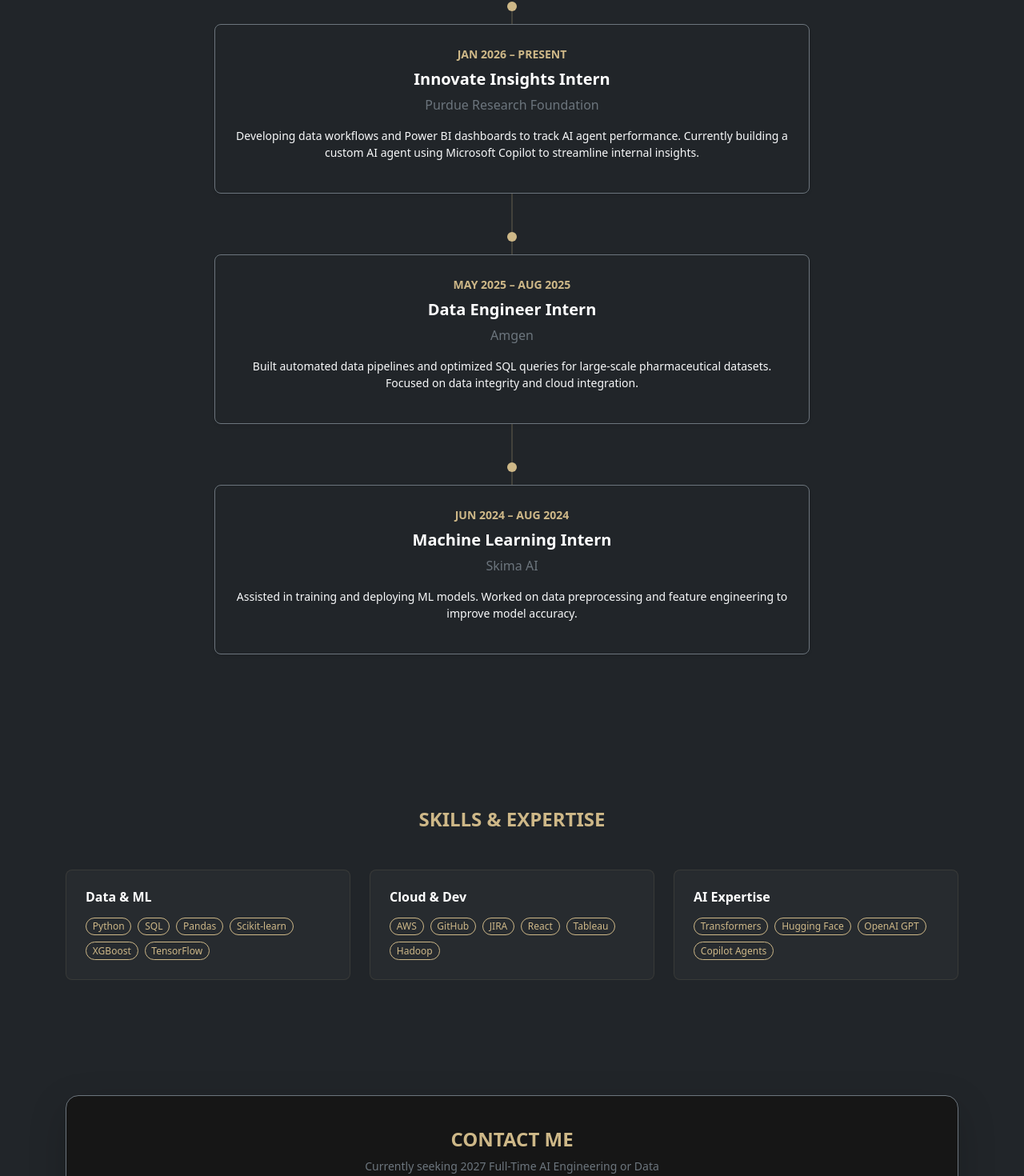
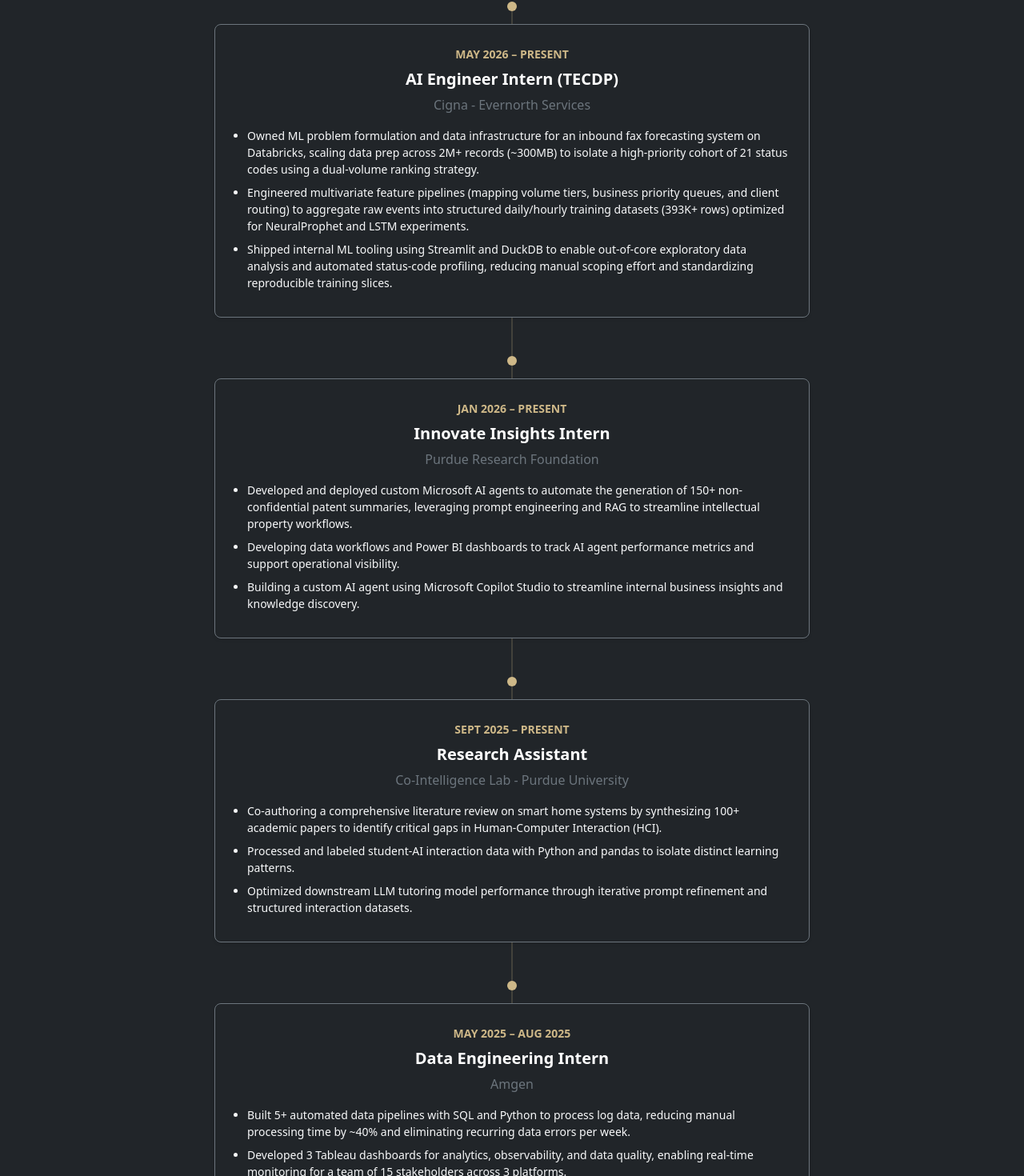
Before and after one commit to shylayadav1/personal-portfolio, a React (Vite) app: page / in a window 1280 px wide. Shown: the part 1593-3063 px from the top of the page at 80% size. Built offline with nearby package versions, Linux system fonts and the light colour scheme.

Commit message:
updated resume and experience section

```diff
--- a/src/components/Experience.tsx
+++ b/src/components/Experience.tsx
@@ -2,26 +2,55 @@
 
 const experiences = [
   {
+    title: "AI Engineer Intern (TECDP)",
+    company: "Cigna - Evernorth Services",
+    period: "May 2026 – Present",
+    bullets: [
+      "Owned ML problem formulation and data infrastructure for an inbound fax forecasting system on Databricks, scaling data prep across 2M+ records (~300MB) to isolate a high-priority cohort of 21 status codes using a dual-volume ranking strategy.",
+      "Engineered multivariate feature pipelines (mapping volume tiers, business priority queues, and client routing) to aggregate raw events into structured daily/hourly training datasets (393K+ rows) optimized for NeuralProphet and LSTM experiments.",
+      "Shipped internal ML tooling using Streamlit and DuckDB to enable out-of-core exploratory data analysis and automated status-code profiling, reducing manual scoping effort and standardizing reproducible training slices."
+    ]
+  },
+  {
     title: "Innovate Insights Intern",
     company: "Purdue Research Foundation",
     period: "Jan 2026 – Present",
-    description:
-      "Developing data workflows and Power BI dashboards to track AI agent performance. Currently building a custom AI agent using Microsoft Copilot to streamline internal insights.",
+    bullets: [
+      "Developed and deployed custom Microsoft AI agents to automate the generation of 150+ non-confidential patent summaries, leveraging prompt engineering and RAG to streamline intellectual property workflows.",
+      "Developing data workflows and Power BI dashboards to track AI agent performance metrics and support operational visibility.",
+      "Building a custom AI agent using Microsoft Copilot Studio to streamline internal business insights and knowledge discovery."
+    ]
   },
   {
-    title: "Data Engineer Intern",
+    title: "Research Assistant",
+    company: "Co-Intelligence Lab - Purdue University",
+    period: "Sept 2025 – Present",
+    bullets: [
+      "Co-authoring a comprehensive literature review on smart home systems by synthesizing 100+ academic papers to identify critical gaps in Human-Computer Interaction (HCI).",
+      "Processed and labeled student-AI interaction data with Python and pandas to isolate distinct learning patterns.",
+      "Optimized downstream LLM tutoring model performance through iterative prompt refinement and structured interaction datasets."
+    ]
+  },
+  {
+    title: "Data Engineering Intern",
     company: "Amgen",
     period: "May 2025 – Aug 2025",
-    description:
-      "Built automated data pipelines and optimized SQL queries for large-scale pharmaceutical datasets. Focused on data integrity and cloud integration.",
+    bullets: [
+      "Built 5+ automated data pipelines with SQL and Python to process log data, reducing manual processing time by ~40% and eliminating recurring data errors per week.",
+      "Developed 3 Tableau dashboards for analytics, observability, and data quality, enabling real-time monitoring for a team of 15 stakeholders across 3 platforms.",
+      "Utilized AWS CloudWatch and Excel for prototyping, validation, and maintaining data integrity during cloud integration."
+    ]
   },
   {
     title: "Machine Learning Intern",
     company: "Skima AI",
-    period: "Jun 2024 – Aug 2024",
-    description:
-      "Assisted in training and deploying ML models. Worked on data preprocessing and feature engineering to improve model accuracy.",
-  },
+    period: "June 2024 – Aug 2024",
+    bullets: [
+      "Designed and trained a multi-class Transformers pipeline on structured tabular data using Hugging Face, achieving 82% accuracy on an imbalanced real-world dataset of 50K+ records.",
+      "Applied geospatial feature engineering by integrating U.S. Census demographic data at the zip code level, improving model generalization by 7% over the baseline.",
+      "Assisted in training and deploying ML models, focusing on data preprocessing and feature engineering to improve overall model accuracy."
+    ]
+  }
 ];
 
 const Experience = () => {
@@ -51,10 +80,10 @@
         {experiences.map((exp, index) => (
           <motion.div
             key={index}
-            className={`d-flex flex-column align-items-center mb-5 position-relative`}
+            className="d-flex flex-column align-items-center mb-5 position-relative"
             initial={{ opacity: 0, y: 30 }}
             whileInView={{ opacity: 1, y: 0 }}
-            transition={{ duration: 0.6, delay: index * 0.2 }}
+            transition={{ duration: 0.6, delay: index * 0.15 }}
             viewport={{ once: true }}
           >
             {/* The Dot on the Line */}
@@ -68,7 +97,8 @@
               }}
             />
 
-            <div className="col-md-8 text-center bg-dark p-4 rounded-3 border border-secondary shadow-sm">
+            <div className="col-md-8 bg-dark p-4 rounded-3 border border-secondary shadow-sm text-start">
+              <div className="text-center mb-3">
                 <span
                   className="small text-uppercase fw-bold"
                   style={{ color: "#CEB888" }}
@@ -76,8 +106,16 @@
                   {exp.period}
                 </span>
                 <h3 className="h5 fw-bold mt-2 text-white">{exp.title}</h3>
-              <p className="text-secondary mb-3">{exp.company}</p>
-              <p className="small text-light-50">{exp.description}</p>
+                <p className="text-secondary mb-0">{exp.company}</p>
+              </div>
+
+              <ul className="small text-light-50 ps-3 mb-0" style={{ listStyleType: "disc" }}>
+                {exp.bullets.map((bullet, bIndex) => (
+                  <li key={bIndex} className="mb-2 last:mb-0">
+                    {bullet}
+                  </li>
+                ))}
+              </ul>
             </div>
           </motion.div>
         ))}
--- a/src/components/footer.tsx
+++ b/src/components/footer.tsx
@@ -10,7 +10,7 @@
               Contact Me
             </h2>
             <p className="text-secondary small mx-auto" style={{ maxWidth: '420px' }}>
-              Currently seeking 2027 Full-Time AI Engineering or Data Analytics roles in the Bay Area.
+              Currently seeking January 2027 Full-Time AI Engineering or Data Analytics roles.
             </p>
 
             <div className="d-flex justify-content-center flex-wrap gap-3 mt-4 mb-2">
```
Also changed, not shown: 1 other file (tests, documents, lock files or other folders). Lines whose indentation alone changed are shown as unchanged.
